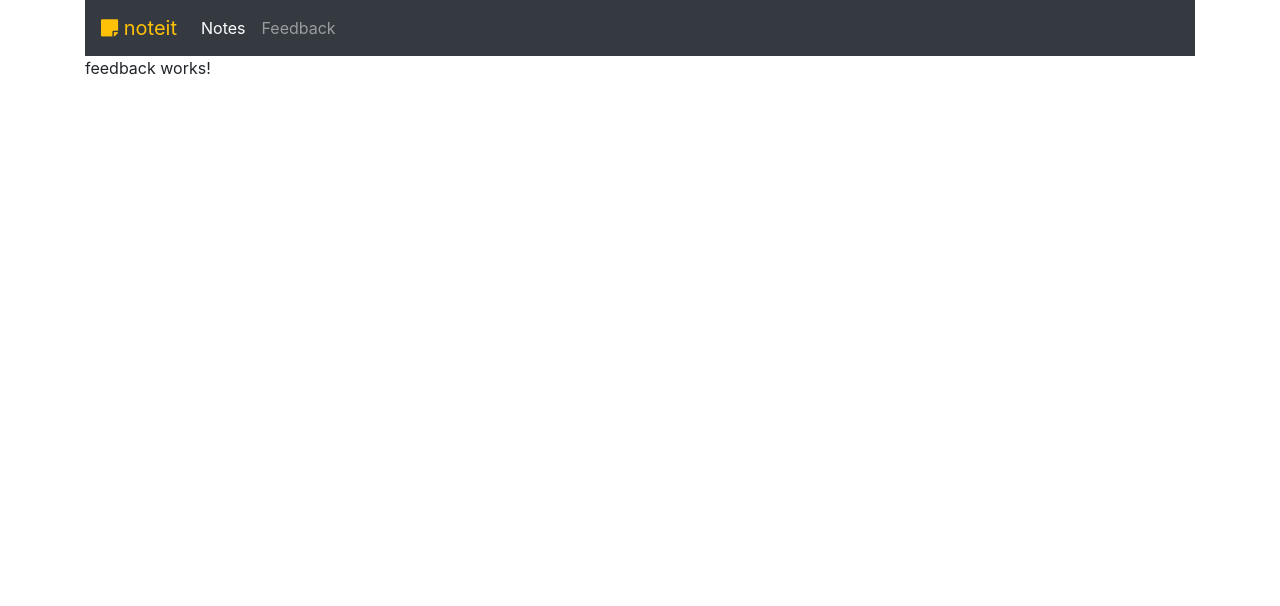
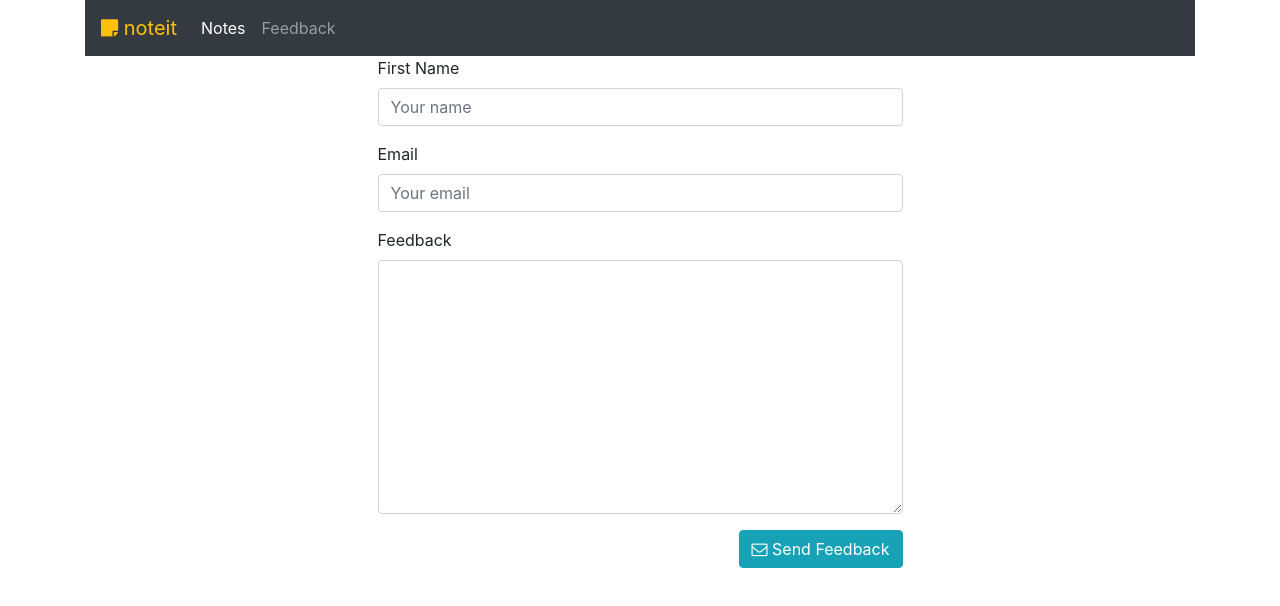
Before and after one commit to manpreetc90/noteit-ng-app, an Angular app: page /feedback in a window 1280 px wide. Shown: the top 606 px of the page. Built offline with nearby package versions, Linux system fonts and the light colour scheme.

Commit message:
Forms : comfigured forms and added template for feedback form

```diff
--- a/src/app/app.module.ts
+++ b/src/app/app.module.ts
@@ -8,6 +8,7 @@ import { FeedbackComponent } from './feedback/feedback.component';
 import { NotesComponent } from './notes/notes.component';
 import { NotFoundComponent } from './not-found/not-found.component';
 import {Router, Routes, RouterModule} from "@angular/router";
+import {FormsModule} from "@angular/forms";
 
 const appRoutes: Routes = [
     {
@@ -40,6 +41,7 @@ const appRoutes: Routes = [
   imports: [
     BrowserModule,
     AppRoutingModule,
+    FormsModule,
     RouterModule.forRoot(appRoutes, {enableTracing: true})
   ],
   providers: [],
--- a/src/app/feedback/feedback.component.html
+++ b/src/app/feedback/feedback.component.html
@@ -1 +1,47 @@
-<p>feedback works!</p>
+<div class="container">
+	<div class="row">
+    <div class="offset-3"></div>
+    <div class="col-md-6">
+      <form name="form" #f="ngForm" novalidate class="feedback-form">
+        <!-- Name -->
+        <div class="form-group">
+          <label for="name">First Name</label>
+          <input type="text"
+                 id="name"
+                 class="form-control"
+                 name="name"
+                 placeholder="Your name"/>
+		</div>
+
+        <!-- Email -->
+        <div class="form-group">
+          <label for="email">Email</label>
+          <input type="text"
+                 id="email"
+                 class="form-control"
+                 name="email"
+                 placeholder="Your email"/>
+        </div>
+
+        <!-- Feedback -->
+        <div class="form-group">
+          <label for="feedback">Feedback</label>
+          <textarea
+            id="feedback"
+            class="form-control"
+            name="feedback"
+            placeholder="Your feedback"
+            rows="10">
+      </textarea>
+      </div>
+
+
+        <button type="submit" class="btn btn-info pull-right">
+          <i class="fa fa-envelope-o"></i>
+          <span> Send Feedback</span>
+        </button>
+      </form>
+    </div>
+    <div class="offset-3"></div>
+	</div>
+	</div>
```
